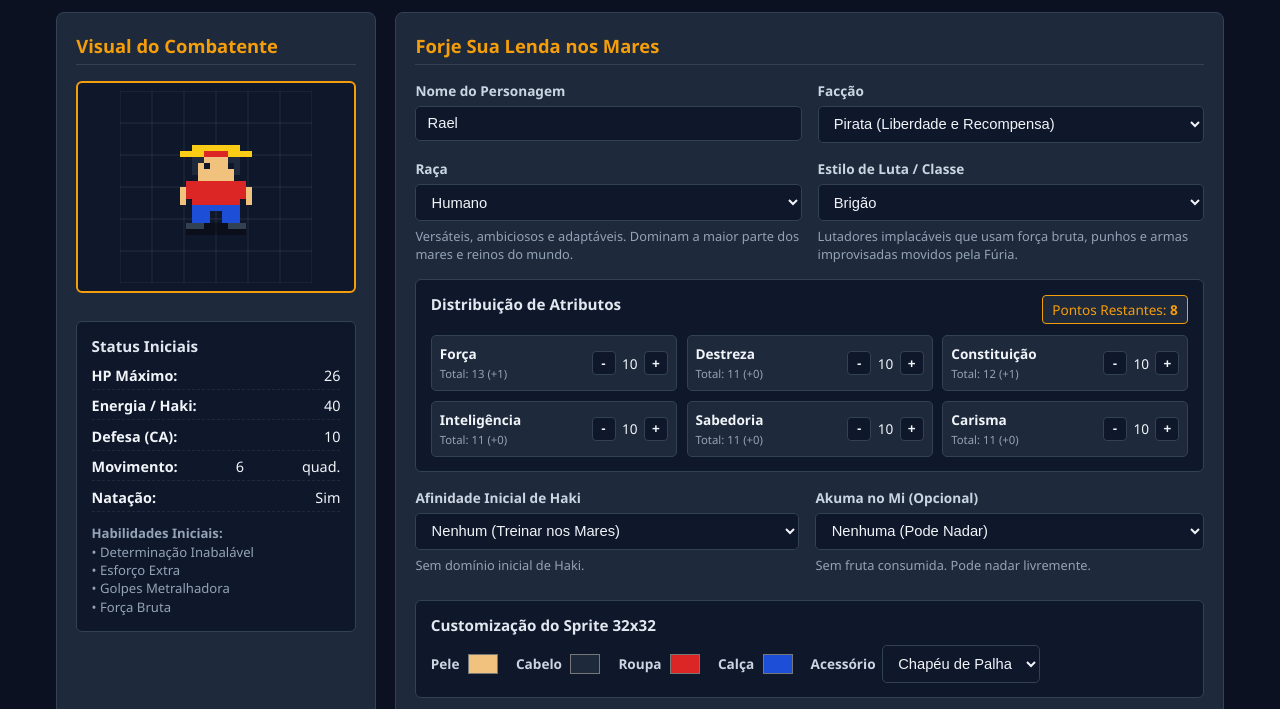
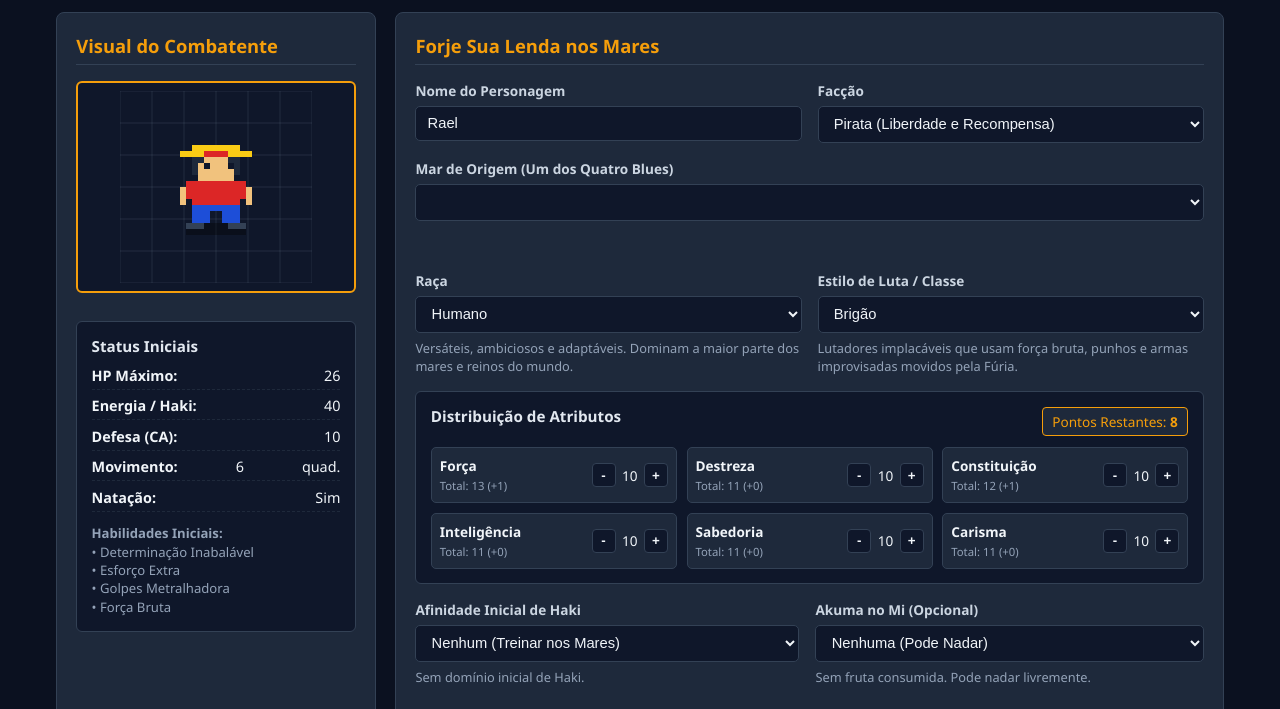
Before and after one commit to renan-mion/lendas-do-novo-mundo, a plain HTML site: page index.html in a window 1280 px wide. Shown: the part 65-774 px from the top of the page. Drawn offline with Linux system fonts and the light colour scheme.

Commit message:
feat(interface): adiciona seletor de mar inicial (East, North, West e South Blue) na criacao de personagem

```diff
--- a/index.html
+++ b/index.html
@@ -74,6 +74,12 @@
           </div>
         </div>
 
+        <div class="campo-form" style="margin-bottom: 1rem;">
+          <label for="select-mar-origem">Mar de Origem (Um dos Quatro Blues)</label>
+          <select id="select-mar-origem"></select>
+          <small id="desc-mar" class="texto-ajuda"></small>
+        </div>
+
         <div class="grupo-grid-2">
           <div class="campo-form">
             <label for="select-raca">Raça</label>
@@ -143,7 +149,7 @@
       <div class="painel-mapa">
         <div class="cabecalho-mapa">
           <h2 id="titulo-local">Ilha de Origem</h2>
-          <span id="coordenadas-jogador" class="badge-pontos">Pos: (7, 7)</span>
+          <span id="coordenadas-jogador" class="badge-pontos">Pos: (14, 14)</span>
         </div>
 
         <div class="moldura-canvas-jogo">
```
